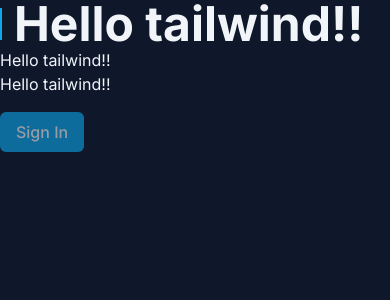
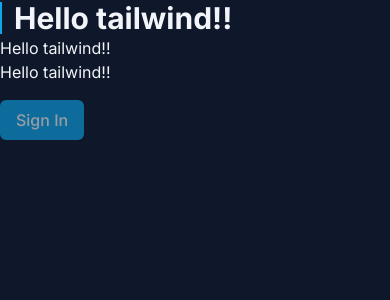
Before and after one commit to pedrocmoreira/tailwind-next, a Next.js app: page / in a window 390 px wide. Shown: the top 300 px of the page. Built offline with nearby package versions, Linux system fonts and the light colour scheme.

Commit message:
responsividade e breakpoints

```diff
--- a/src/app/page.tsx
+++ b/src/app/page.tsx
@@ -2,7 +2,7 @@
 export default function Home() {
   return (
     <div className="p8 bg-slate-900 text-slate-100 h-screen">
-      <h1 className="font-bold text-5xl flex items-center gap-3 before:w-0.5 before:h-8 before:bg-sky-500 before:flex">Hello tailwind!!</h1>
+      <h1 className="font-bold text-3xl sm:text-5xl lg:text-6xl flex items-center gap-3 before:w-0.5 before:h-8 before:bg-sky-500 before:flex">Hello tailwind!!</h1>
       <h2>Hello tailwind!!</h2>
       <p>Hello tailwind!!</p>
       <button disabled className="bg-sky-500 px-4 py-2 rounded-md font-medium mt-4 enabled:hover:bg-sky-600 disabled:opacity-60 disabled:cursor-not-allowed">Sign In</button>
```
